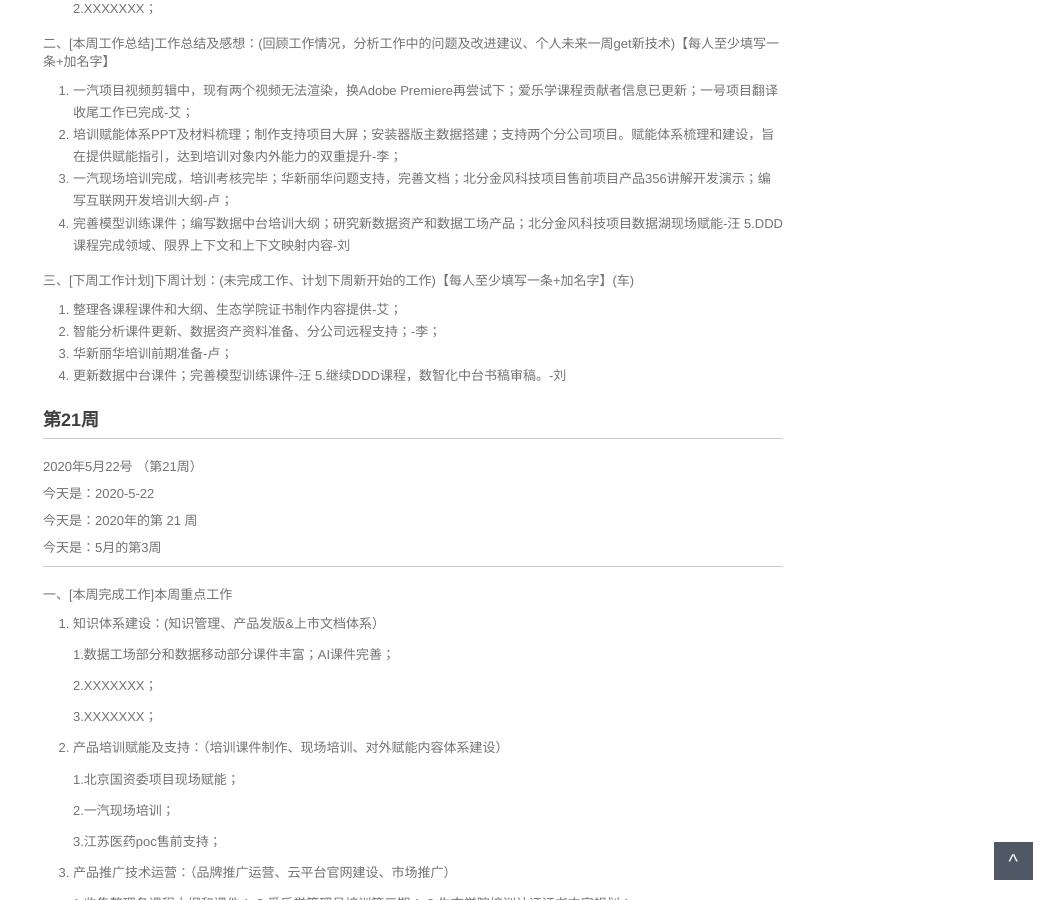
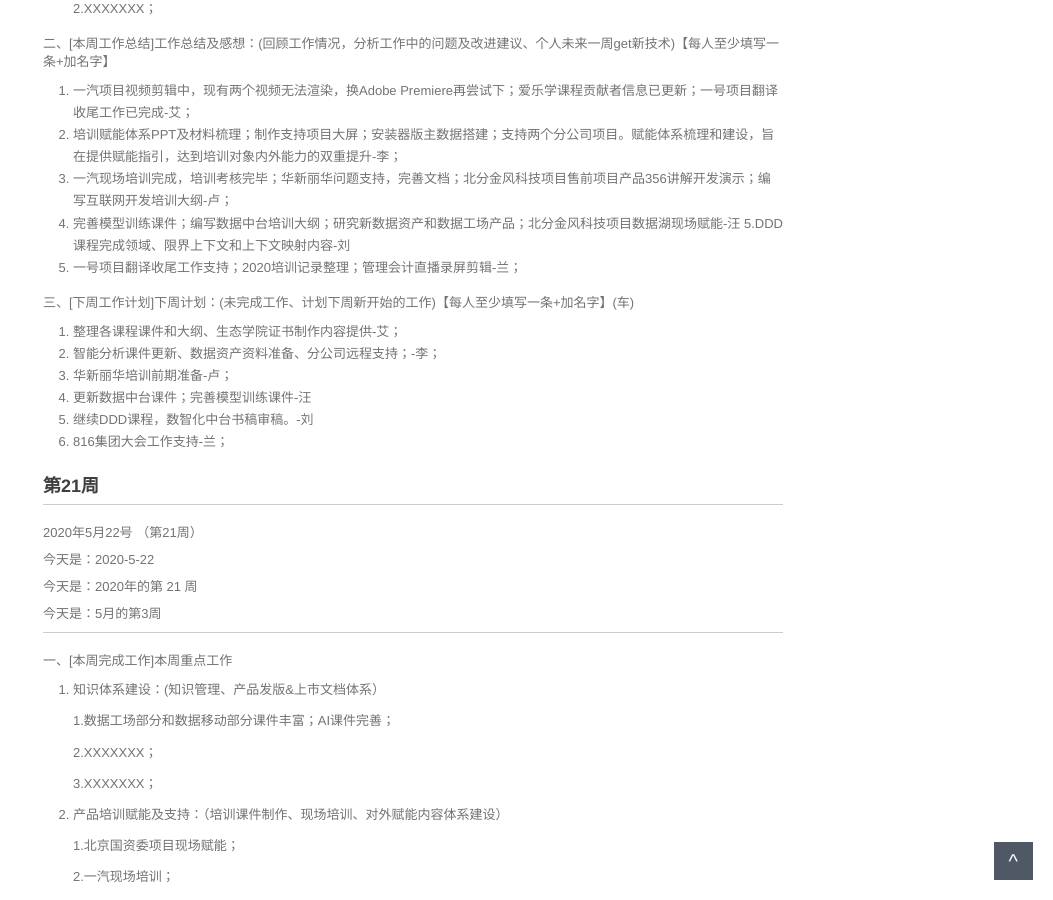
Before and after one commit to walllFlower/blog, a Jekyll site: the page built from 2020-02-28-day_report.md, in a window 1280 px wide and 900 px high, scrolled down 1129 px. Shown: the whole window, without its empty margins (227-1280 px from the left). Built offline with Jekyll 4.4.1, drawn with Linux system fonts in a browser that asks for light colours; comment, search, counter and statistics services are not loaded.

Commit message:
Update 2020-02-28-day_report.md

```diff
--- a/2020-02-28-day_report.md
+++ b/2020-02-28-day_report.md
@@ -74,6 +74,7 @@ categories: 技术运营工作周报
 3. 一汽现场培训完成，培训考核完毕；华新丽华问题支持，完善文档；北分金风科技项目售前项目产品356讲解开发演示；编写互联网开发培训大纲-卢；
 4. 完善模型训练课件；编写数据中台培训大纲；研究新数据资产和数据工场产品；北分金风科技项目数据湖现场赋能-汪
 5.DDD课程完成领域、限界上下文和上下文映射内容-刘
+6. 一号项目翻译收尾工作支持；2020培训记录整理；管理会计直播录屏剪辑-兰；
 
 三、[下周工作计划]下周计划：(未完成工作、计划下周新开始的工作)【每人至少填写一条+加名字】(车)
 
@@ -81,8 +82,8 @@ categories: 技术运营工作周报
 2. 智能分析课件更新、数据资产资料准备、分公司远程支持；-李；
 3. 华新丽华培训前期准备-卢；
 4. 更新数据中台课件；完善模型训练课件-汪
-5.继续DDD课程，数智化中台书稿审稿。-刘
-
+5. 继续DDD课程，数智化中台书稿审稿。-刘
+6. 816集团大会工作支持-兰；
 
 
 ###  第21周
```
